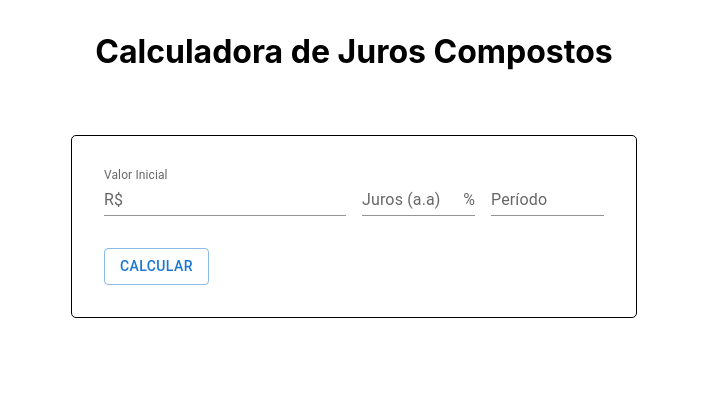
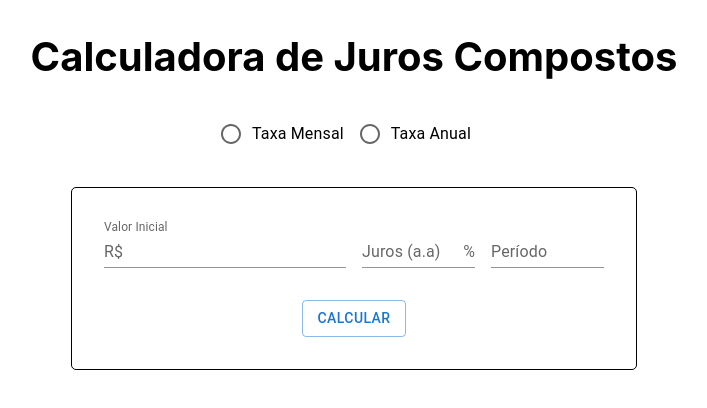
Before and after one commit to TaisaBraga/Calcule_juros_compostos, a React (Create React App) app: page / in a window 1280 px wide. Shown: the top 408 px of the page, without its empty margins (286-993 px from the left). Built offline with nearby package versions, Linux system fonts and the light colour scheme.

Commit message:
Add monthly calculate option

```diff
--- a/package.json
+++ b/package.json
@@ -18,6 +18,7 @@
     "react-dom": "^18.2.0",
     "react-intl-currency-input-dgt": "^0.2.0",
     "react-number-format": "^5.0.1",
+    "react-router-dom": "^6.4.2",
     "react-scripts": "5.0.1",
     "styled-components": "^5.3.6",
     "typescript": "^4.8.4",
--- a/src/App.css
+++ b/src/App.css
@@ -3,7 +3,21 @@
   padding: 0;
 }
 
-.App{
+.App {
+  display: flex;
+  flex-direction: column;
+  align-items: center;
+  justify-content: center;
+  text-align: center;
+}
+
+@media (min-width: 1040px) {
+  .App{
+    font-size: 20px;
+  }
+}
+
+.calculator{
   display: flex;
   flex-direction: column;
   align-items: center;
@@ -11,12 +25,36 @@
 }
 
 .App > h1{
-  margin: 2rem;
+  margin-bottom: 2rem;
 }
 
-.App > div{
+.App {
+  border-radius: 5px;
+  padding: 2rem;
+}
+
+.calculator {
   border: 1px solid black;
   border-radius: 5px;
   margin: 2rem;
   padding: 2rem;
 }
+
+@media (min-width: 320px) and (max-width: 450px) {
+  .App{
+    font-size: 10px;
+  }
+
+  .calculator{
+    font-size: 10px;
+  }
+}
+
+@media (min-width: 460px) and (max-width: 1024px) {
+  .App{
+    font-size: 15px;
+  }
+  .calculator{
+    font-size: 5px;
+  }
+}
--- a/src/App.tsx
+++ b/src/App.tsx
@@ -1,12 +1,16 @@
 import "./App.css";
-import Calculator from "./components/pages";
+import HomePage from "./components/pages/HomePage";
+import YearlyCalculator from "./components/pages/YearlyCalculator";
 
 function App() {
   return (
     <div className="App">
       <h1>Calculadora de Juros Compostos</h1>
-      <div>
-        <Calculator />
+      <div >
+      <HomePage />
+      </div>
+      <div className="calculator">
+        <YearlyCalculator/>
       </div>
     </div>
   );
--- /dev/null
+++ b/src/components/pages/HomePage.tsx
@@ -0,0 +1,71 @@
+import {
+  FormControl,
+  FormControlLabel,
+  Radio,
+  RadioGroup,
+} from "@mui/material";
+import React, { useEffect } from "react";
+import { useNavigate } from "react-router-dom";
+
+const HomePage = () => {
+  let navigate = useNavigate();
+  const [formData, setFormData] = React.useState({
+    tax: "",
+    selector: "",
+  });
+
+  useEffect(() => {
+    const { tax, selector } = formData;
+    switch (true) {
+      case tax === "monthly" && selector === "monthly":
+        navigate("/monthly");
+        break;
+
+      case tax === "yearly" && selector === "yearly":
+        navigate("/yearly");
+        break;
+        default:
+      // ignore
+    }
+  }, [formData]);
+
+  const handlePageChange = (event) => {
+    const { name, value, type, checked } = event.target;
+    setFormData((prevFormData) => {
+      return {
+        ...prevFormData,
+        [name]: type === "checkbox" ? checked : value
+      };
+    });
+  };
+
+  return (
+    <div>
+      <FormControl >
+        <RadioGroup
+          aria-labelledby="demo-radio-buttons-group-label"
+          defaultValue="Mensal"
+          name="radio-buttons-group"
+          sx={{display:'flex', flexDirection: 'row'}}
+        >
+          <FormControlLabel
+            name="tax"
+            value="monthly"
+            control={<Radio />}
+            label="Taxa Mensal"
+            onChange={handlePageChange}
+          />
+          <FormControlLabel
+            name="tax"
+            value="yearly"
+            control={<Radio />}
+            label="Taxa Anual"
+            onChange={handlePageChange}
+          />
+        </RadioGroup>
+      </FormControl>
+    </div>
+  );
+};
+
+export default HomePage
--- a/src/components/pages/index.tsx
+++ b/src/components/pages/YearlyCalculator.tsx
@@ -13,7 +13,7 @@ interface StateValuesInformation {
   time: number;
 }
 
-const CalculatorPage = () => {
+const YearlyCalculator = () => {
   const [values, setValues] = useState<StateValuesInformation>(
     {} as StateValuesInformation
   );
@@ -137,4 +137,4 @@ const CalculatorPage = () => {
   );
 };
 
-export default CalculatorPage;
+export default YearlyCalculator;
--- a/src/index.tsx
+++ b/src/index.tsx
@@ -1,15 +1,18 @@
-import React from 'react';
-import ReactDOM from 'react-dom/client';
-import './index.css';
-import App from './App';
-import reportWebVitals from './reportWebVitals';
+import React from "react";
+import ReactDOM from "react-dom/client";
+import "./index.css";
+import App from "./App";
+import reportWebVitals from "./reportWebVitals";
+import { BrowserRouter } from "react-router-dom";
 
 const root = ReactDOM.createRoot(
-  document.getElementById('root') as HTMLElement
+  document.getElementById("root") as HTMLElement
 );
 root.render(
   <React.StrictMode>
-    <App />
+    <BrowserRouter>
+      <App />
+    </BrowserRouter>
   </React.StrictMode>
 );
 
```
Also changed, not shown: src/components/pages/MonthlyCalculator.tsx (added, +154 -0 lines), src/routes.js (added, +16 -0 lines), 1 other file (tests, documents, lock files or other folders).
